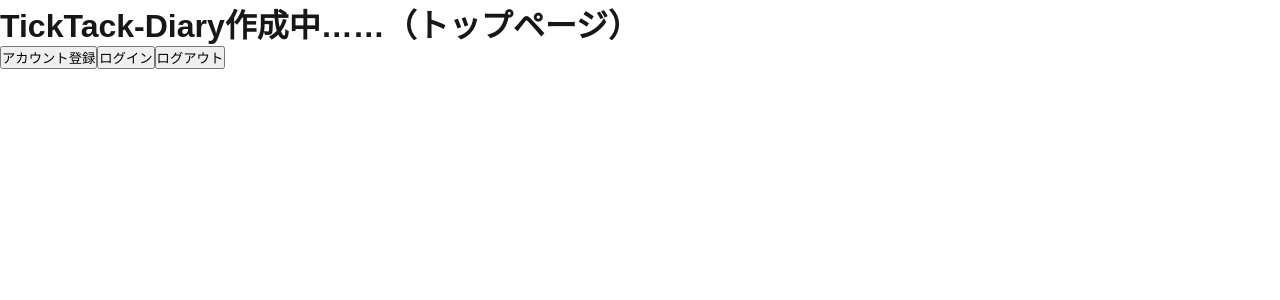
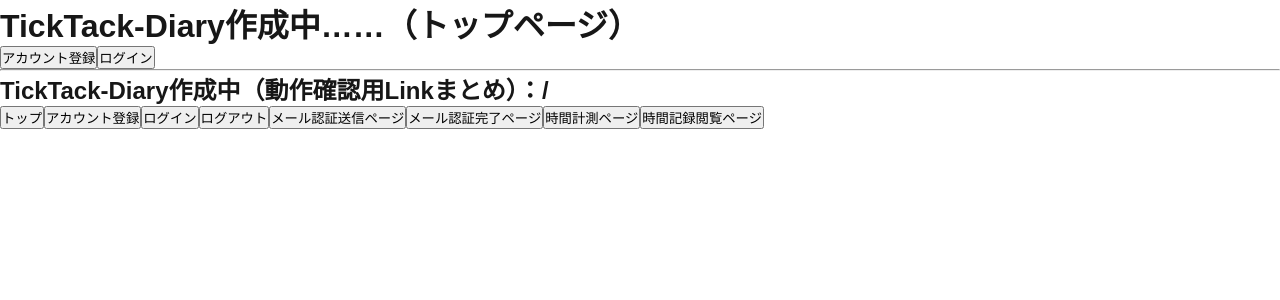
Before and after one commit to mimimiRoni/ticktack-diary, a Next.js app: page / in a window 1280 px wide. Shown: the top 300 px of the page. Built offline with nearby package versions, Linux system fonts and the light colour scheme; no server answers.

Commit message:
[add] Footerとして動作確認用のLinkを追加。トップからはログアウトを削除 (#50)

```diff
--- a/src/app/layout.tsx
+++ b/src/app/layout.tsx
@@ -1,6 +1,7 @@
 import type { Metadata } from "next";
 import { Geist, Geist_Mono } from "next/font/google";
 import "./globals.css";
+import Footer from "@/components/Footer";
 
 const geistSans = Geist({
   variable: "--font-geist-sans",
@@ -32,6 +33,7 @@ export default function RootLayout({
     <html lang="ja">
       <body className={`${geistSans.variable} ${geistMono.variable}`}>
         {children}
+        <Footer />
       </body>
     </html>
   );
--- a/src/app/page.tsx
+++ b/src/app/page.tsx
@@ -1,7 +1,3 @@
-"use client";
-
-import { auth } from "@/configs/firebaseConfig";
-import { signOut } from "firebase/auth";
 import Link from "next/link";
 
 /**
@@ -9,11 +5,6 @@ import Link from "next/link";
  * @returns The rendered component
  */
 export default function Home() {
-  // TODO: 動作確認用のログアウト処理
-  const logOutHandler = async () => {
-    await signOut(auth);
-  };
-
   return (
     <div>
       <h1>TickTack-Diary作成中……（トップページ）</h1>
@@ -23,7 +14,6 @@ export default function Home() {
       <button>
         <Link href="/login">ログイン</Link>
       </button>
-      <button onClick={() => logOutHandler()}>ログアウト</button>
     </div>
   );
 }
--- /dev/null
+++ b/src/components/Footer.tsx
@@ -0,0 +1,49 @@
+"use client";
+
+import { auth } from "@/configs/firebaseConfig";
+import { signOut } from "firebase/auth";
+import Link from "next/link";
+import { usePathname } from "next/navigation";
+
+/**
+ * @summary フッターのコンポーネント
+ * @returns フッターの JSX 要素
+ */
+export default function Footer() {
+  // TODO: 動作確認用のログアウト処理
+  const logOutHandler = async () => {
+    await signOut(auth);
+  };
+
+  // 動作確認用ページ表示用
+  const path = usePathname();
+
+  return (
+    <div>
+      <hr />
+      <h2>TickTack-Diary作成中（動作確認用Linkまとめ）：{path}</h2>
+      <button>
+        <Link href="/">トップ</Link>
+      </button>
+      <button>
+        <Link href="/register">アカウント登録</Link>
+      </button>
+      <button>
+        <Link href="/login">ログイン</Link>
+      </button>
+      <button onClick={() => logOutHandler()}>ログアウト</button>
+      <button>
+        <Link href="/verify-email">メール認証送信ページ</Link>
+      </button>
+      <button>
+        <Link href="/finish-register">メール認証完了ページ</Link>
+      </button>
+      <button>
+        <Link href="/timer">時間計測ページ</Link>
+      </button>
+      <button>
+        <Link href="/records">時間記録閲覧ページ</Link>
+      </button>
+    </div>
+  );
+}
```
